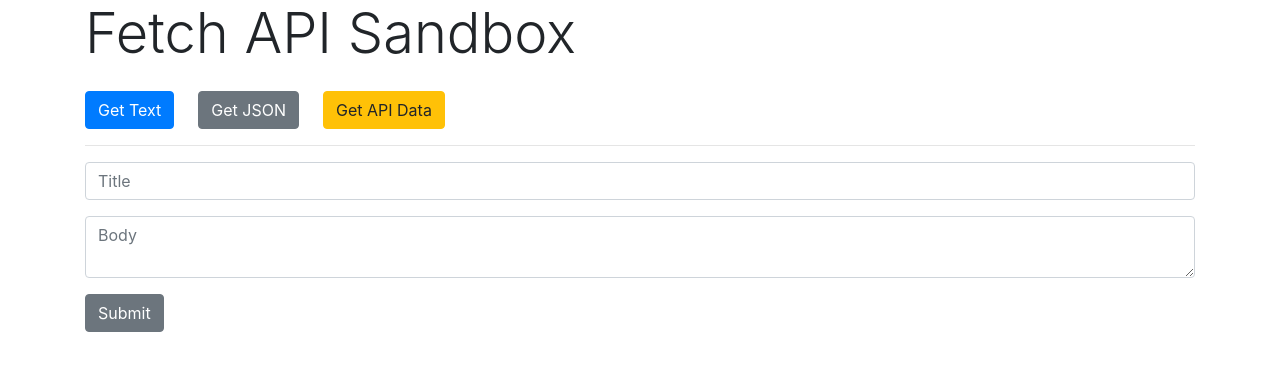
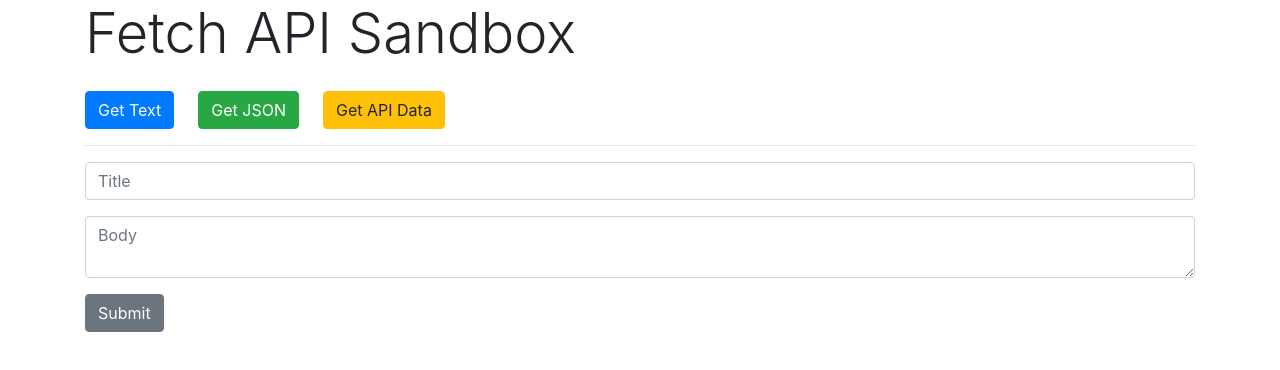
Before and after one commit to thomaschsu/fetch-api-sandbox, a plain HTML site: page index.html in a window 1280 px wide. Drawn offline with nearby package versions, Linux system fonts and the light colour scheme.

Commit message:
Added bootstrap

```diff
--- a/index.html
+++ b/index.html
@@ -13,7 +13,7 @@
         <h1 class="display-4 mb-4">Fetch API Sandbox</h1>
         <div class="d-flex">
             <button id="get-text" class="btn btn-primary mr-4">Get Text</button>
-            <button id="get-users" class="btn btn-secondary mr-4">Get JSON</button>
+            <button id="get-users" class="btn btn-success mr-4">Get JSON</button>
             <button id="get-posts" class="btn btn-warning mr-4">Get API Data</button>
         </div>
         <hr>
```
